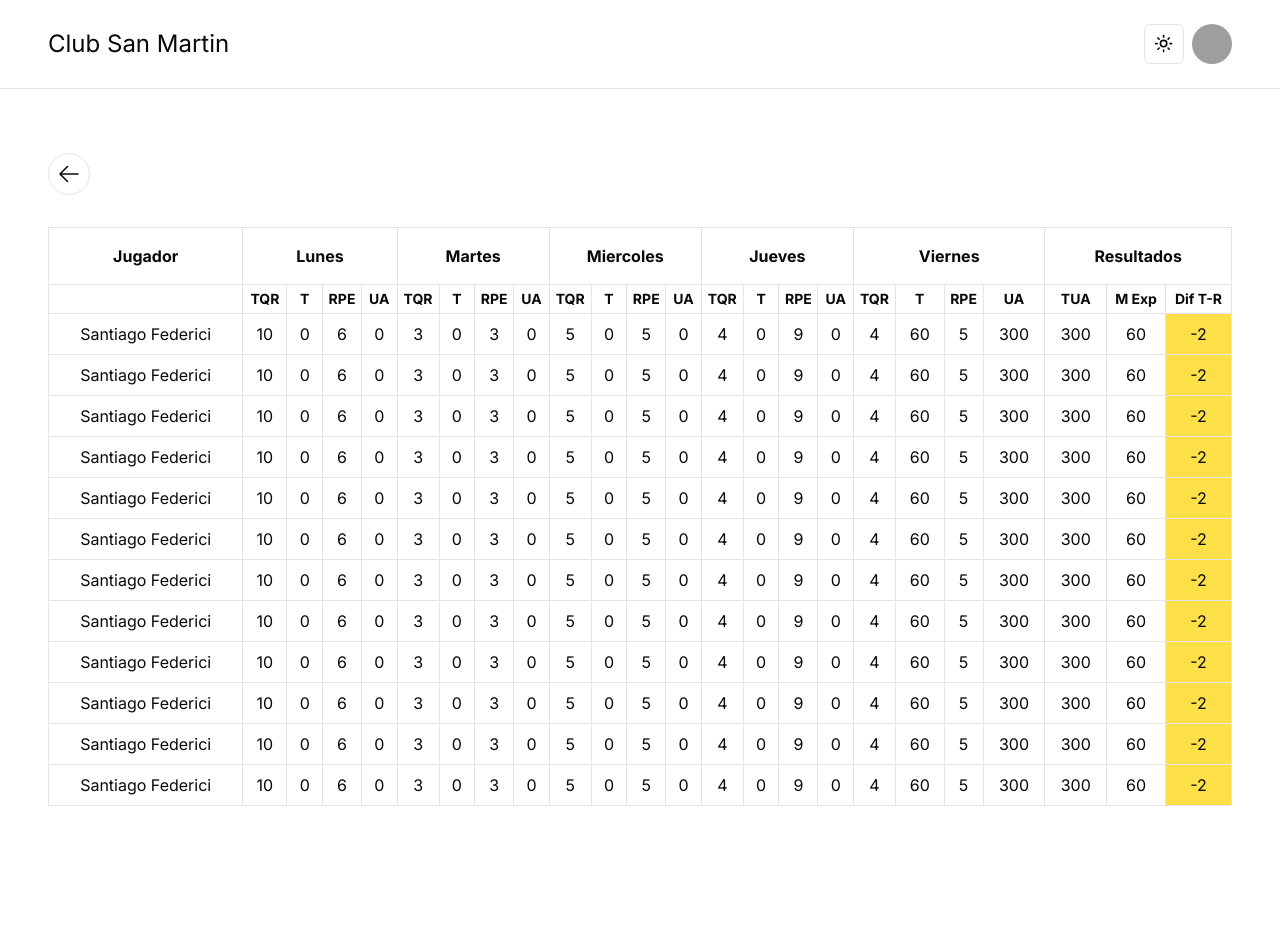
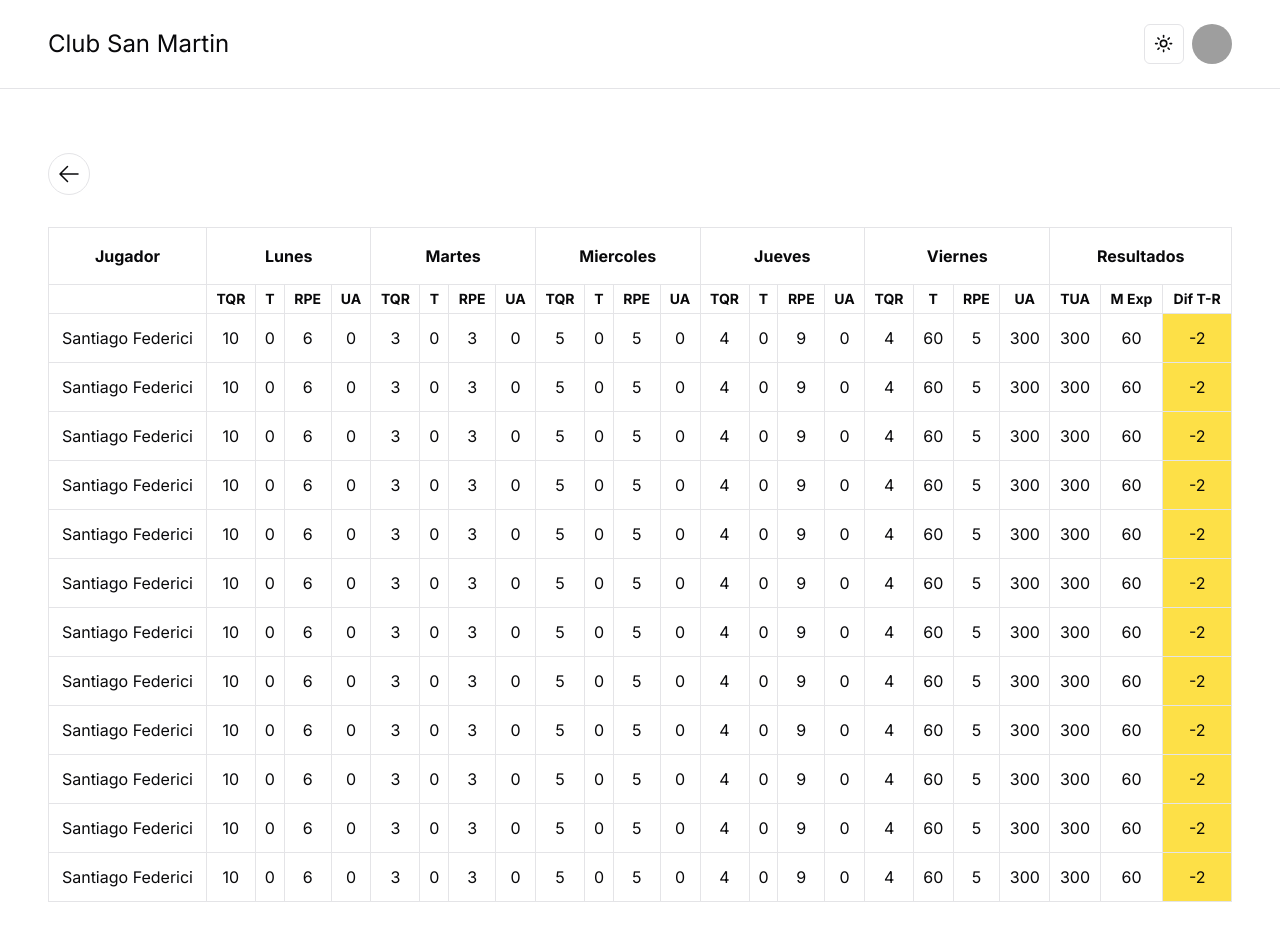
Before and after one commit to SportAnalytics2/sport-front, a Next.js app: page /disciplines/1/arbitrary-units in a window 1280 px wide. Shown: the top 940 px of the page. Before the commit the page ends 870 px from the top, so only its background shows below. Built offline with nearby package versions, Linux system fonts and the light colour scheme; grey boxes are pictures that could not be loaded.

Commit message:
update: added scroll area to the arbitrary units table

```diff
--- a/package.json
+++ b/package.json
@@ -13,6 +13,7 @@
     "@radix-ui/react-avatar": "^1.1.0",
     "@radix-ui/react-dropdown-menu": "^2.1.1",
     "@radix-ui/react-label": "^2.1.0",
+    "@radix-ui/react-scroll-area": "^1.1.0",
     "@radix-ui/react-separator": "^1.1.0",
     "@radix-ui/react-slot": "^1.1.0",
     "class-variance-authority": "^0.7.0",
--- a/src/app/disciplines/[categoryId]/arbitrary-units/page.tsx
+++ b/src/app/disciplines/[categoryId]/arbitrary-units/page.tsx
@@ -1,4 +1,5 @@
 import GoBackArrow from "@/components/go-back-arrow";
+import { ScrollArea, ScrollBar } from "@/components/ui/scroll-area";
 import Wrapper from "@/components/wrapper";
 import { categories } from "@/mocks/categories";
 
@@ -33,6 +34,7 @@ export default function ArbitraryUnitsPage({
       <Wrapper>
         <GoBackArrow href={`/disciplines/${id}`} />
 
+        <ScrollArea className="w-full whitespace-nowrap">
           <table className="w-full border-collapse text-center">
             <thead>
               <tr>
@@ -60,65 +62,69 @@ export default function ArbitraryUnitsPage({
               </tr>
 
               <tr>
-              <th className="border py-1 text-sm" colSpan={4}></th>
-              <th className="border py-1 text-sm">TQR</th>
-              <th className="border py-1 text-sm">T</th>
-              <th className="border py-1 text-sm">RPE</th>
-              <th className="border py-1 text-sm">UA</th>
-              <th className="border py-1 text-sm">TQR</th>
-              <th className="border py-1 text-sm">T</th>
-              <th className="border py-1 text-sm">RPE</th>
-              <th className="border py-1 text-sm">UA</th>
-              <th className="border py-1 text-sm">TQR</th>
-              <th className="border py-1 text-sm">T</th>
-              <th className="border py-1 text-sm">RPE</th>
-              <th className="border py-1 text-sm">UA</th>
-              <th className="border py-1 text-sm">TQR</th>
-              <th className="border py-1 text-sm">T</th>
-              <th className="border py-1 text-sm">RPE</th>
-              <th className="border py-1 text-sm">UA</th>
-              <th className="border py-1 text-sm">TQR</th>
-              <th className="border py-1 text-sm">T</th>
-              <th className="border py-1 text-sm">RPE</th>
-              <th className="border py-1 text-sm">UA</th>
-              <th className="border py-1 text-sm">TUA</th>
-              <th className="border py-1 text-sm">M Exp</th>
-              <th className="border py-1 text-sm">Dif T-R</th>
+                <th className="border px-2 py-1 text-sm" colSpan={4}></th>
+                <th className="border px-2 py-1 text-sm">TQR</th>
+                <th className="border px-2 py-1 text-sm">T</th>
+                <th className="border px-2 py-1 text-sm">RPE</th>
+                <th className="border px-2 py-1 text-sm">UA</th>
+                <th className="border px-2 py-1 text-sm">TQR</th>
+                <th className="border px-2 py-1 text-sm">T</th>
+                <th className="border px-2 py-1 text-sm">RPE</th>
+                <th className="border px-2 py-1 text-sm">UA</th>
+                <th className="border px-2 py-1 text-sm">TQR</th>
+                <th className="border px-2 py-1 text-sm">T</th>
+                <th className="border px-2 py-1 text-sm">RPE</th>
+                <th className="border px-2 py-1 text-sm">UA</th>
+                <th className="border px-2 py-1 text-sm">TQR</th>
+                <th className="border px-2 py-1 text-sm">T</th>
+                <th className="border px-2 py-1 text-sm">RPE</th>
+                <th className="border px-2 py-1 text-sm">UA</th>
+                <th className="border px-2 py-1 text-sm">TQR</th>
+                <th className="border px-2 py-1 text-sm">T</th>
+                <th className="border px-2 py-1 text-sm">RPE</th>
+                <th className="border px-2 py-1 text-sm">UA</th>
+                <th className="border px-2 py-1 text-sm">TUA</th>
+                <th className="border px-2 py-1 text-sm">M Exp</th>
+                <th className="border px-2 py-1 text-sm">Dif T-R</th>
               </tr>
             </thead>
             <tbody>
               {players.map((player, index) => (
                 <tr key={index}>
-                <td className="border p-2" colSpan={4}>
+                  <td className="border px-2 py-3" colSpan={4}>
                     {player}
                   </td>
-                <td className="border p-2">10</td>
-                <td className="border p-2">0</td>
-                <td className="border p-2">6</td>
-                <td className="border p-2">0</td>
-                <td className="border p-2">3</td>
-                <td className="border p-2">0</td>
-                <td className="border p-2">3</td>
-                <td className="border p-2">0</td>
-                <td className="border p-2">5</td>
-                <td className="border p-2">0</td>
-                <td className="border p-2">5</td>
-                <td className="border p-2">0</td>
-                <td className="border p-2">4</td>
-                <td className="border p-2">0</td>
-                <td className="border p-2">9</td>
-                <td className="border p-2">0</td>
-                <td className="border p-2">4</td>
-                <td className="border p-2">60</td>
-                <td className="border p-2">5</td>
-                <td className="border p-2">300</td>
-                <td className="border p-2">300</td>
-                <td className="border p-2">60</td>
-                <td className="border bg-yellow-300 p-2">-2</td>
+                  <td className="border px-2 py-3">10</td>
+                  <td className="border px-2 py-3">0</td>
+                  <td className="border px-2 py-3">6</td>
+                  <td className="border px-2 py-3">0</td>
+                  <td className="border px-2 py-3">3</td>
+                  <td className="border px-2 py-3">0</td>
+                  <td className="border px-2 py-3">3</td>
+                  <td className="border px-2 py-3">0</td>
+                  <td className="border px-2 py-3">5</td>
+                  <td className="border px-2 py-3">0</td>
+                  <td className="border px-2 py-3">5</td>
+                  <td className="border px-2 py-3">0</td>
+                  <td className="border px-2 py-3">4</td>
+                  <td className="border px-2 py-3">0</td>
+                  <td className="border px-2 py-3">9</td>
+                  <td className="border px-2 py-3">0</td>
+                  <td className="border px-2 py-3">4</td>
+                  <td className="border px-2 py-3">60</td>
+                  <td className="border px-2 py-3">5</td>
+                  <td className="border px-2 py-3">300</td>
+                  <td className="border px-2 py-3">300</td>
+                  <td className="border px-2 py-3">60</td>
+                  <td className="border bg-yellow-300 px-2 py-3 dark:bg-yellow-500 dark:text-black">
+                    -2
+                  </td>
                 </tr>
               ))}
             </tbody>
           </table>
+          <ScrollBar orientation="horizontal" />
+        </ScrollArea>
       </Wrapper>
     </main>
   );
--- /dev/null
+++ b/src/components/ui/scroll-area.tsx
@@ -0,0 +1,48 @@
+"use client"
+
+import * as React from "react"
+import * as ScrollAreaPrimitive from "@radix-ui/react-scroll-area"
+
+import { cn } from "@/lib/utils"
+
+const ScrollArea = React.forwardRef<
+  React.ElementRef<typeof ScrollAreaPrimitive.Root>,
+  React.ComponentPropsWithoutRef<typeof ScrollAreaPrimitive.Root>
+>(({ className, children, ...props }, ref) => (
+  <ScrollAreaPrimitive.Root
+    ref={ref}
+    className={cn("relative overflow-hidden", className)}
+    {...props}
+  >
+    <ScrollAreaPrimitive.Viewport className="h-full w-full rounded-[inherit]">
+      {children}
+    </ScrollAreaPrimitive.Viewport>
+    <ScrollBar />
+    <ScrollAreaPrimitive.Corner />
+  </ScrollAreaPrimitive.Root>
+))
+ScrollArea.displayName = ScrollAreaPrimitive.Root.displayName
+
+const ScrollBar = React.forwardRef<
+  React.ElementRef<typeof ScrollAreaPrimitive.ScrollAreaScrollbar>,
+  React.ComponentPropsWithoutRef<typeof ScrollAreaPrimitive.ScrollAreaScrollbar>
+>(({ className, orientation = "vertical", ...props }, ref) => (
+  <ScrollAreaPrimitive.ScrollAreaScrollbar
+    ref={ref}
+    orientation={orientation}
+    className={cn(
+      "flex touch-none select-none transition-colors",
+      orientation === "vertical" &&
+        "h-full w-2.5 border-l border-l-transparent p-[1px]",
+      orientation === "horizontal" &&
+        "h-2.5 flex-col border-t border-t-transparent p-[1px]",
+      className
+    )}
+    {...props}
+  >
+    <ScrollAreaPrimitive.ScrollAreaThumb className="relative flex-1 rounded-full bg-border" />
+  </ScrollAreaPrimitive.ScrollAreaScrollbar>
+))
+ScrollBar.displayName = ScrollAreaPrimitive.ScrollAreaScrollbar.displayName
+
+export { ScrollArea, ScrollBar }
```
Also changed, not shown: 1 other file (tests, documents, lock files or other folders). Lines whose indentation alone changed are shown as unchanged.
